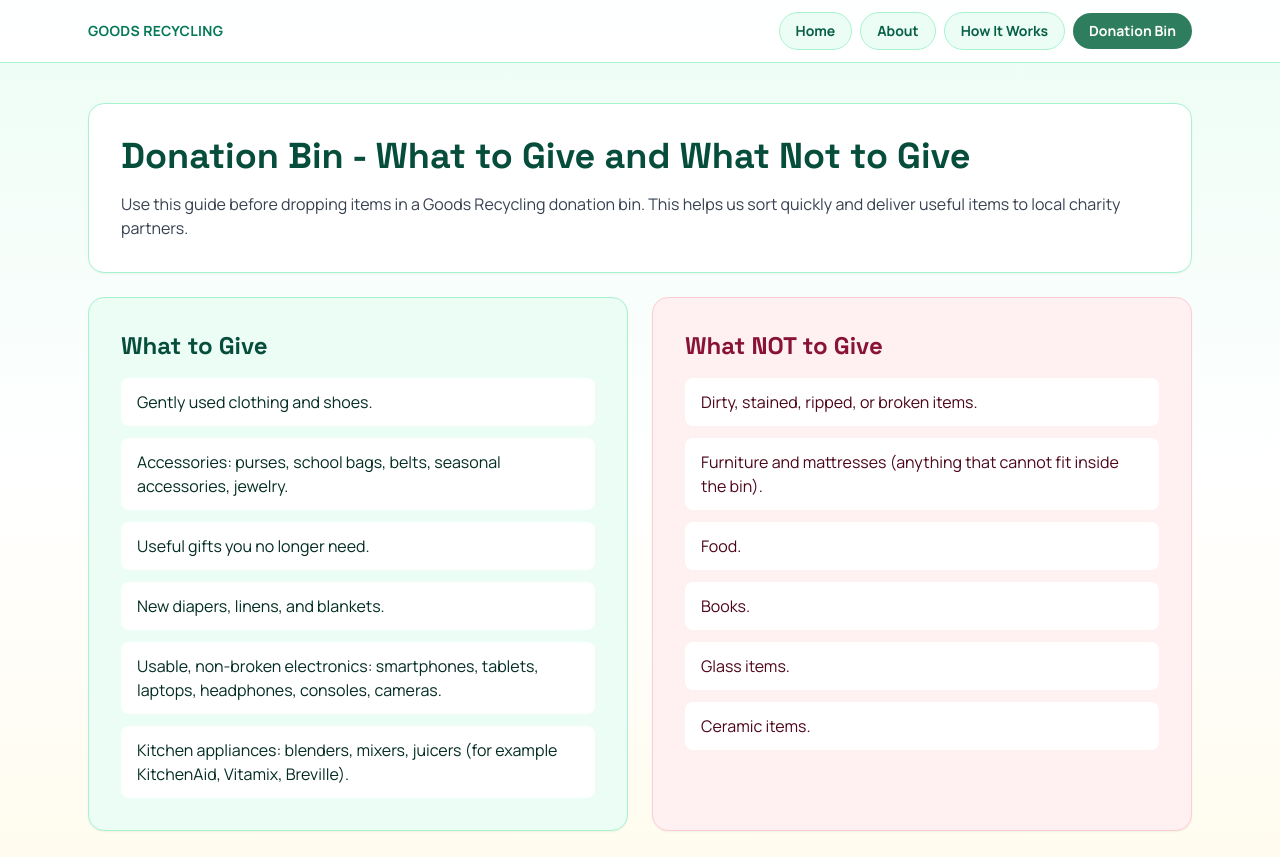
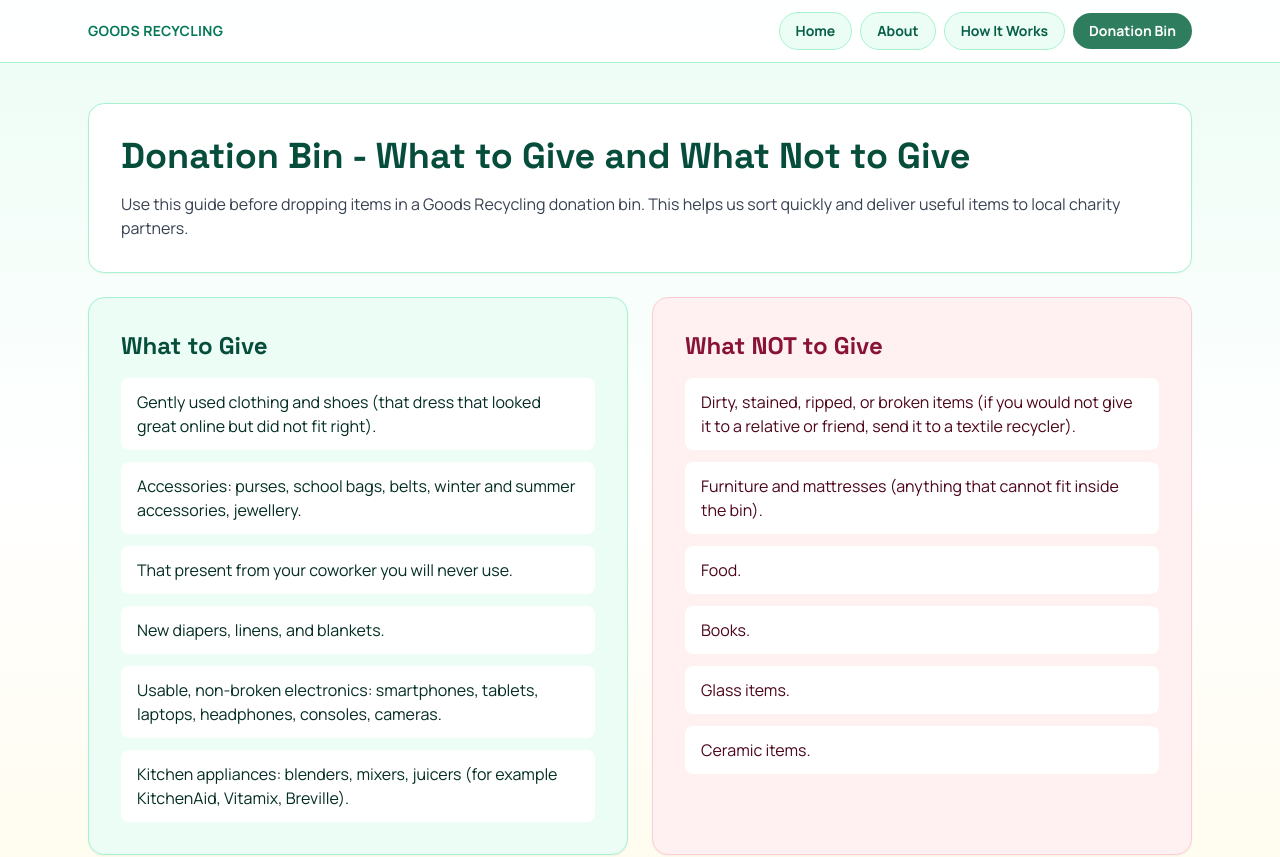
Before and after one commit to mephrem11/webportal493, a React (Vite) app: page /donation-bin in a window 1280 px wide. Shown: the top 857 px of the page. Built offline with nearby package versions, Linux system fonts and the light colour scheme; no server answers.

Commit message:
Polish donation and workflow content for portal requirements

```diff
--- a/src/pages/DonationBinPage.tsx
+++ b/src/pages/DonationBinPage.tsx
@@ -21,9 +21,9 @@ export function DonationBinPage() {
           <article className="rounded-2xl border border-emerald-200 bg-emerald-50 p-6 shadow-sm sm:p-8">
             <h2 className="text-2xl font-bold text-emerald-900">What to Give</h2>
             <ul className="mt-4 space-y-3 text-sm text-emerald-950 sm:text-base">
-              <li className="rounded-lg bg-white px-4 py-3">Gently used clothing and shoes.</li>
-              <li className="rounded-lg bg-white px-4 py-3">Accessories: purses, school bags, belts, seasonal accessories, jewelry.</li>
-              <li className="rounded-lg bg-white px-4 py-3">Useful gifts you no longer need.</li>
+              <li className="rounded-lg bg-white px-4 py-3">Gently used clothing and shoes (that dress that looked great online but did not fit right).</li>
+              <li className="rounded-lg bg-white px-4 py-3">Accessories: purses, school bags, belts, winter and summer accessories, jewellery.</li>
+              <li className="rounded-lg bg-white px-4 py-3">That present from your coworker you will never use.</li>
               <li className="rounded-lg bg-white px-4 py-3">New diapers, linens, and blankets.</li>
               <li className="rounded-lg bg-white px-4 py-3">Usable, non-broken electronics: smartphones, tablets, laptops, headphones, consoles, cameras.</li>
               <li className="rounded-lg bg-white px-4 py-3">Kitchen appliances: blenders, mixers, juicers (for example KitchenAid, Vitamix, Breville).</li>
@@ -33,7 +33,7 @@ export function DonationBinPage() {
           <article className="rounded-2xl border border-rose-200 bg-rose-50 p-6 shadow-sm sm:p-8">
             <h2 className="text-2xl font-bold text-rose-900">What NOT to Give</h2>
             <ul className="mt-4 space-y-3 text-sm text-rose-950 sm:text-base">
-              <li className="rounded-lg bg-white px-4 py-3">Dirty, stained, ripped, or broken items.</li>
+              <li className="rounded-lg bg-white px-4 py-3">Dirty, stained, ripped, or broken items (if you would not give it to a relative or friend, send it to a textile recycler).</li>
               <li className="rounded-lg bg-white px-4 py-3">Furniture and mattresses (anything that cannot fit inside the bin).</li>
               <li className="rounded-lg bg-white px-4 py-3">Food.</li>
               <li className="rounded-lg bg-white px-4 py-3">Books.</li>
--- a/src/pages/HowItWorksPage.tsx
+++ b/src/pages/HowItWorksPage.tsx
@@ -39,6 +39,11 @@ export function HowItWorksPage() {
             charity you choose. The remaining 50% supports operating costs that keep the service running.
           </p>
           <p className="mt-4 text-sm leading-7 text-gray-700 sm:text-base">
+            We also sort donations into many operational categories to support specific community partners. For
+            example, formalwear can be stored year-round and shared for military family events, while winter clothing
+            is staged during warmer months so inventory is ready when cold-weather demand increases.
+          </p>
+          <p className="mt-4 text-sm leading-7 text-gray-700 sm:text-base">
             When you partner with Goods Recycling, you do more than donate goods. You support critical community
             service providers with meaningful local impact.
           </p>
```
